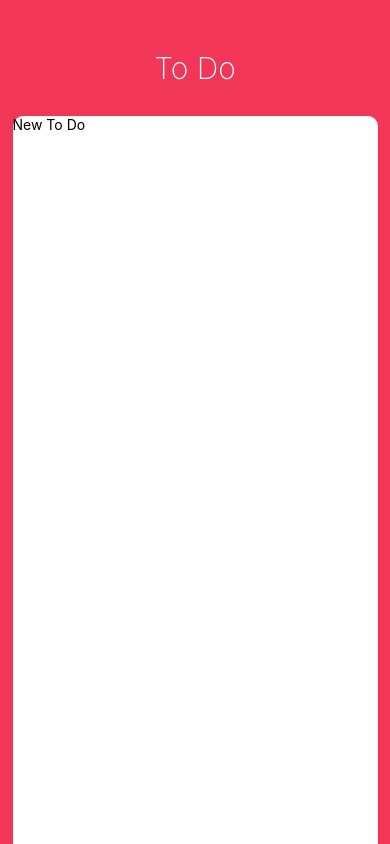
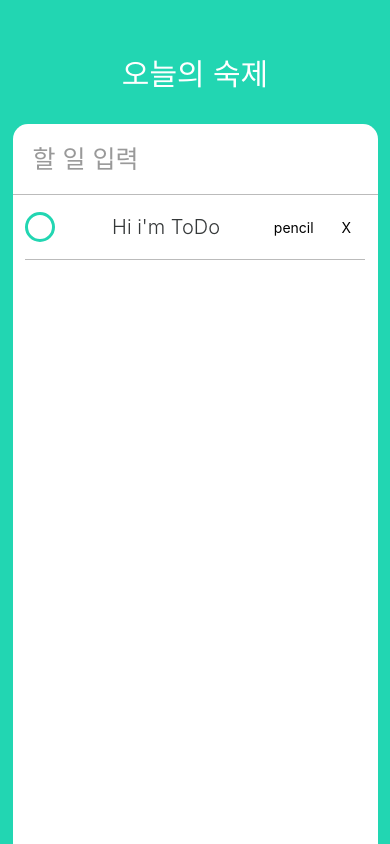
Before and after one commit to ycseong07/todo_app, a React Native app in the folder todoApp/: screen / in a window 390 px wide. Built offline with nearby package versions, Linux system fonts and the light colour scheme.

Commit message:
Styling To Do Component part one

```diff
--- a/todoApp/App.js
+++ b/todoApp/App.js
@@ -6,44 +6,66 @@ import {
   StatusBar,
   TextInput,
   Dimensions,
-  Platform
+  Platform,
+  ScrollView
 } from "react-native";
+import ToDo from "./ToDo";
 
 const { height, width } = Dimensions.get("window");
 
 export default class App extends React.Component {
+  state = {
+    newToDo: ""
+  };
   render() {
+    const { newTodo } = this.state;
     return (
       <View style={styles.container}>
         <StatusBar barStyle="light-centent" />
-        <Text style={styles.title}> To Do </Text>
+        <Text style={styles.title}> 오늘의 숙제 </Text>
         <View style={styles.card}>
-          <TextInput style={styles.input} placeholder={"New To Do"} />
+          <TextInput
+            style={styles.input}
+            placeholder={"할 일 입력"}
+            value={newTodo}
+            onChangeText={this._controllNewTodo}
+            placeholderTextColor={"#999"}
+            returnKeyType={"done"}
+            autoCorrect={false}
+          />
+          <ScrollView contentContainerStyle={styles.toDos}>
+            <ToDo />
+          </ScrollView>
         </View>
       </View>
     );
   }
+  _controllNewTodo = text => {
+    this.setState({
+      newTodo: text
+    });
+  };
 }
 
 const styles = StyleSheet.create({
   container: {
     flex: 1,
-    backgroundColor: "#f23657",
+    backgroundColor: "#22d6b2",
     alignItems: "center"
   },
   title: {
     color: "white",
     fontSize: 30,
     marginTop: 50,
-    fontWeight: "200",
+    fontWeight: "100",
     marginBottom: 30
   },
   card: {
     backgroundColor: "white",
     flex: 1,
     width: width - 25,
-    borderTopLeftRadius: 10,
-    borderTopRightRadius: 10,
+    borderTopLeftRadius: 15,
+    borderTopRightRadius: 15,
     ...Platform.select({
       ios: {
         shadowColor: "rgb(50,50,50)",
@@ -55,8 +77,17 @@ const styles = StyleSheet.create({
         }
       },
       android: {
-        elevation: 3
+        elevation: 5
       }
     })
+  },
+  input: {
+    padding: 20,
+    borderBottomColor: "#bbb",
+    borderBottomWidth: 1,
+    fontSize: 25
+  },
+  toDos: {
+    alignItems: "center"
   }
 });
--- /dev/null
+++ b/todoApp/ToDo.js
@@ -0,0 +1,130 @@
+import React, { Component } from "react";
+import {
+  View,
+  Text,
+  TouchableOpacity,
+  StyleSheet,
+  Dimensions
+} from "react-native";
+
+const { width, height } = Dimensions.get("window");
+
+export default class ToDo extends Component {
+  state = {
+    isEditing: false,
+    isCompleted: false
+  };
+  render() {
+    const { isCompleted, isEditing } = this.state;
+    return (
+      <View style={styles.container}>
+        <View style={styles.column}>
+          <TouchableOpacity onPress={this._toggleComplete}>
+            <View
+              style={[
+                styles.circle,
+                isCompleted ? styles.completedCircle : styles.uncompletedCircle
+              ]}
+            />
+          </TouchableOpacity>
+          <Text
+            style={[
+              styles.Text,
+              isCompleted ? styles.completedText : styles.uncompletedText
+            ]}
+          >
+            Hi i'm ToDo
+          </Text>
+        </View>
+        {isEditing ? (
+          <View style={styles.actions}>
+            <TouchableOpacity onPressOut={this._finishEditing}>
+              <View style={styles.actionContainer}>
+                <Text style={styles.actionText}> check </Text>
+              </View>
+            </TouchableOpacity>
+          </View>
+        ) : (
+          <View style={styles.actions}>
+            <TouchableOpacity onPressOut={this._startEditing}>
+              <View style={styles.actionContainer}>
+                <Text style={styles.actionText}> pencil </Text>
+              </View>
+            </TouchableOpacity>
+            <TouchableOpacity>
+              <View style={styles.actionContainer}>
+                <Text style={styles.actionText}> X </Text>
+              </View>
+            </TouchableOpacity>
+          </View>
+        )}
+      </View>
+    );
+  }
+  _toggleComplete = () => {
+    this.setState(prevState => {
+      return {
+        isCompleted: !prevState.isCompleted
+      };
+    });
+  };
+  _startEditing = () => {
+    this.setState({
+      isEditing: true
+    });
+  };
+  _finishEditing = () => {
+    this.setState({
+      isEditing: false
+    });
+  };
+}
+
+const styles = StyleSheet.create({
+  container: {
+    width: width - 50,
+    borderBottomColor: "#bbb",
+    borderBottomWidth: StyleSheet.hairlineWidth,
+    flexDirection: "row",
+    alignItems: "center",
+    justifyContent: "space-between"
+  },
+  circle: {
+    width: 30,
+    height: 30,
+    borderRadius: 15, // 원을 만드려면borderRadius는 항상 width와 height의 절반이어야함
+    borderWidth: 3,
+    marginRight: 20
+  },
+  completedCircle: {
+    borderColor: "#bbb"
+  },
+  uncompletedCircle: {
+    borderColor: "#22d6b2"
+  },
+  Text: {
+    fontWeight: "300",
+    fontSize: 20,
+    marginVertical: 20
+  },
+  completedText: {
+    color: "#bbb",
+    textDecorationLine: "line-through"
+  },
+  uncompletedText: {
+    color: "#353839"
+  },
+  column: {
+    flexDirection: "row",
+    alignItems: "center",
+    width: width / 2,
+    justifyContent: "space-between"
+  },
+  actions: {
+    flexDirection: "row"
+  },
+  actionContainer: {
+    marginVertical: 10,
+    marginHorizontal: 10
+  }
+});
```
